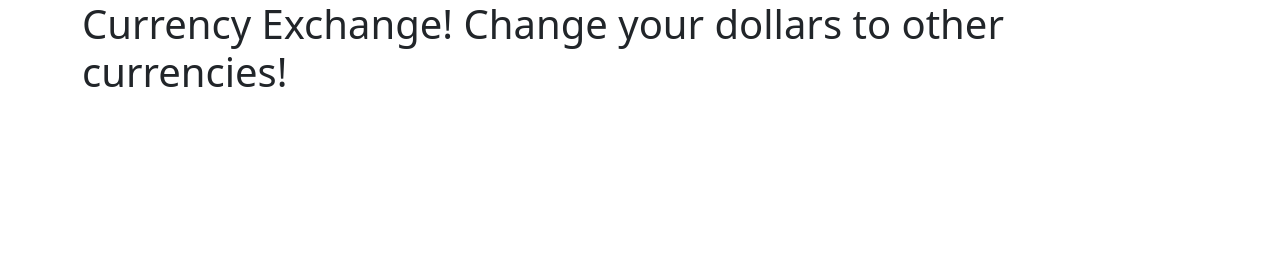
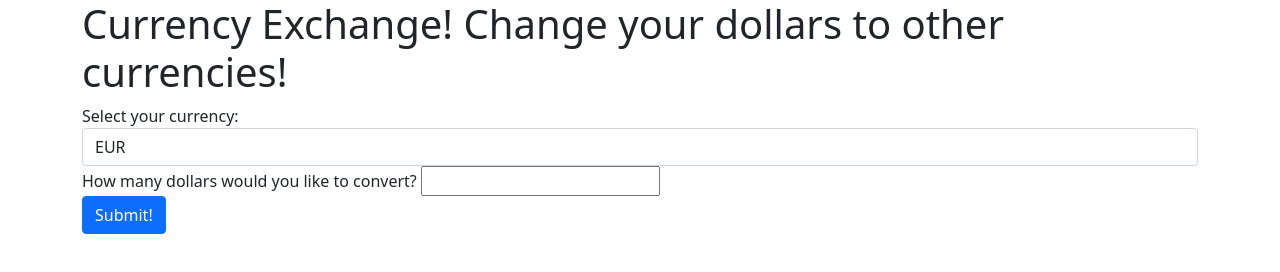
Before and after one commit to ElliotMcGonigal/currency, a website built with webpack: page src/index.html in a window 1280 px wide. Built offline with nearby package versions, Linux system fonts and the light colour scheme; no server answers.

Commit message:
add basic page layout

```diff
--- a/src/index.html
+++ b/src/index.html
@@ -9,8 +9,21 @@
     <h1>Currency Exchange! Change your dollars to other currencies!</h1>
     <form id="currencySelect">
       <div class="form-group">
-
+        <label for="conversionRate">Select your currency:</label>
+        <select class="form-control" id="conversionRate">
+          <option>EUR</option>
+          <option>JPY</option>
+          <option>BRL</option>
+          <option>CAD</option>
+          <option>KPW</option>
+          <option>PHP</option>
+        </select>
       </div>
+      <div class="form-group">
+        <label for="dollars">How many dollars would you like to convert?</label>
+        <input type="number" min="0" id="dollars" required>
+      </div>
+      <button class="btn btn-primary" type="submit">Submit!</button>
     </form>
   </div>
 </body>
```
